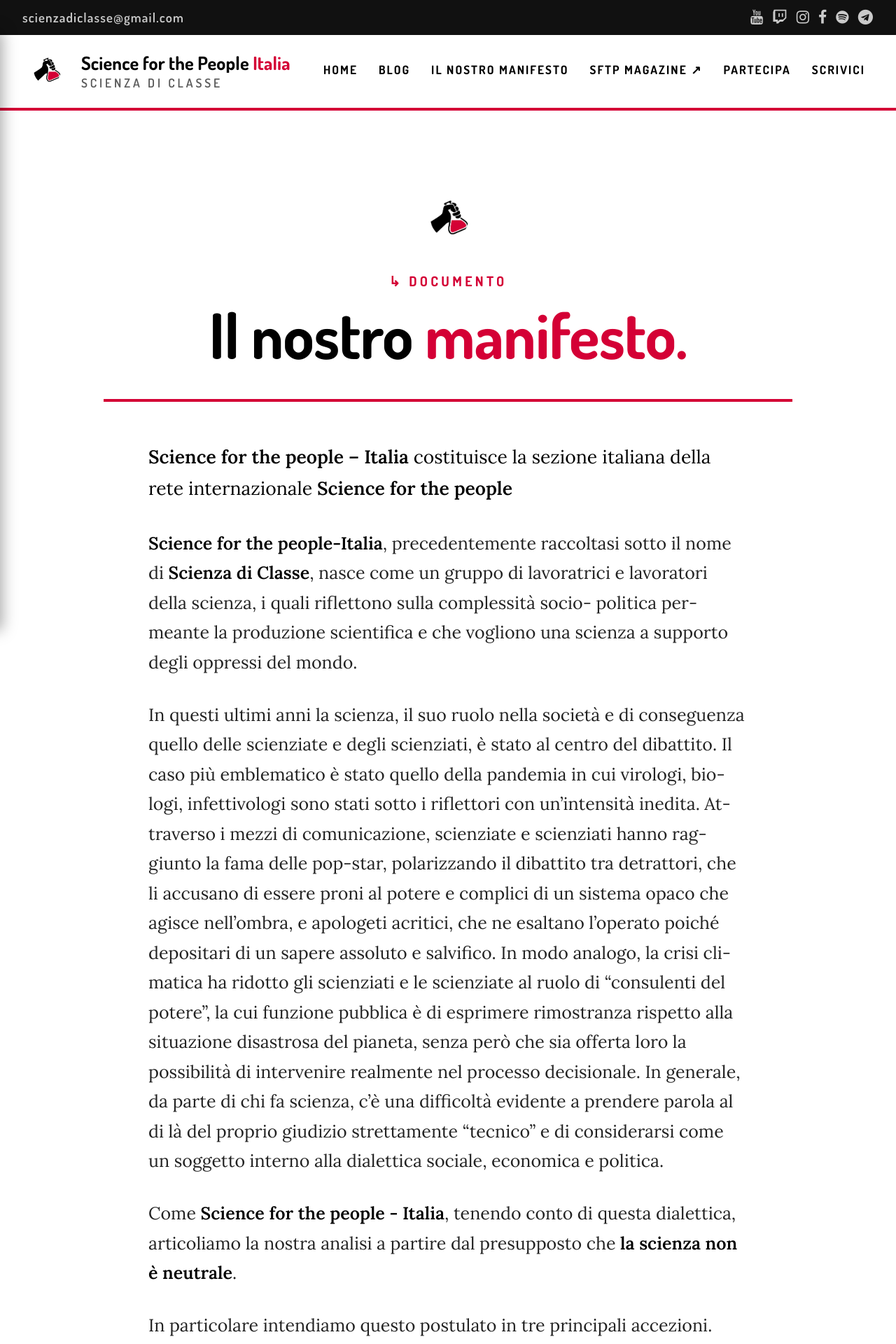
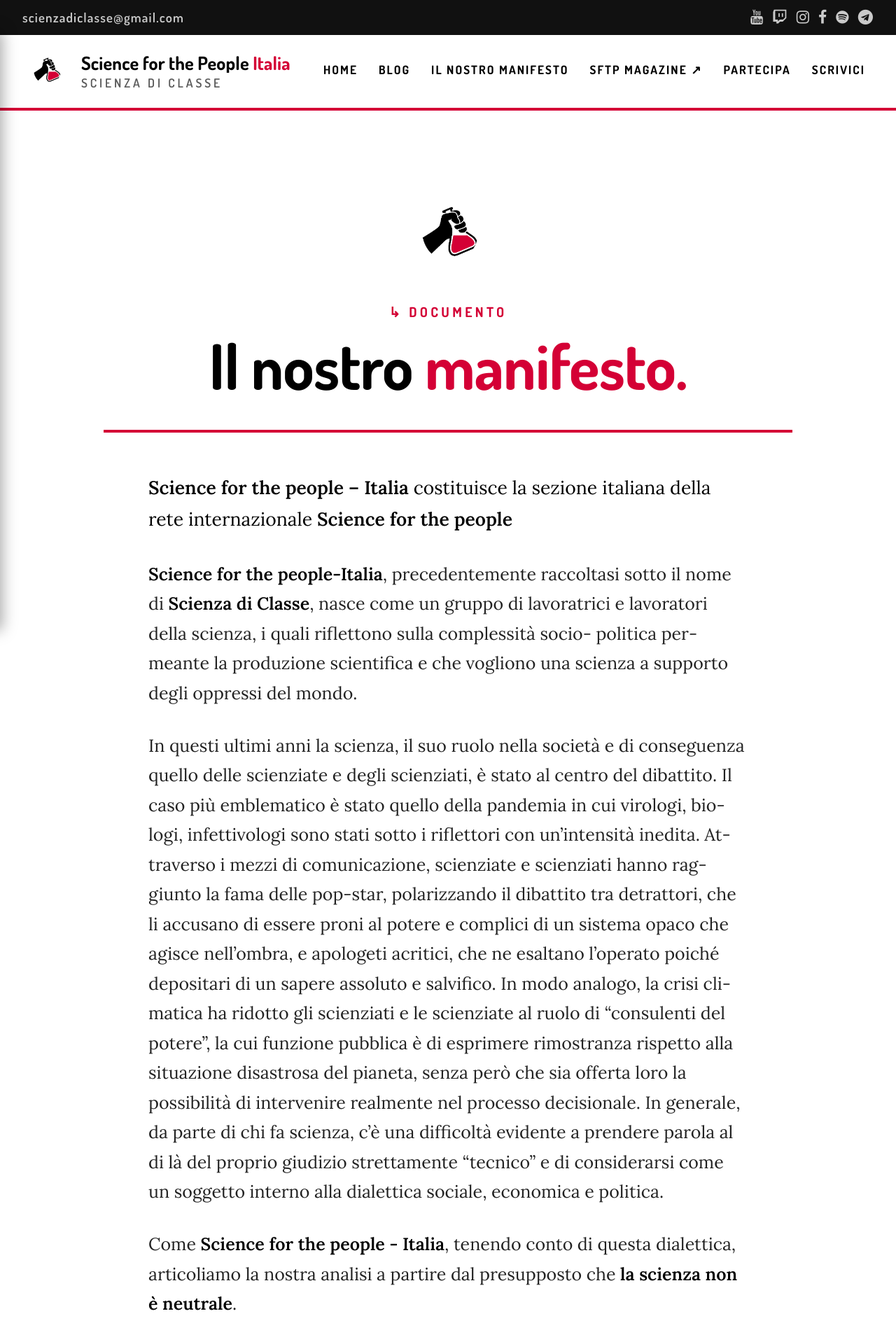
Before and after one commit to scienzadiclasse/sftp-italy.github.io, a Jekyll site: the page built from manifesto.markdown, in a window 1280 px wide. Shown: the top 1920 px of the page at 70% size. Built offline with Jekyll 4.4.1, drawn with Linux system fonts in a browser that asks for light colours.

Commit message:
Fix: logo manifesto più grande, zoom mobile, date in italiano
https://claude.ai/code/session_014bPnHiG9tc8WfdJkHtapt6

```diff
--- /dev/null
+++ b/_includes/date_it.html
@@ -0,0 +1 @@
+{% assign _mesi = "gennaio,febbraio,marzo,aprile,maggio,giugno,luglio,agosto,settembre,ottobre,novembre,dicembre" | split: "," %}{% assign _mi = include.date | date: "%-m" | minus: 1 %}{{ include.date | date: "%-d" }} {{ _mesi[_mi] }} {{ include.date | date: "%Y" }}
--- a/_layouts/default.html
+++ b/_layouts/default.html
@@ -3,7 +3,7 @@
 
 <head>
   <meta charset="UTF-8">
-  <meta name="viewport" content="width=device-width, initial-scale=1">
+  <meta name="viewport" content="width=device-width, initial-scale=1, minimum-scale=1, maximum-scale=5, user-scalable=yes">
   <title>{{ page.title | default: site.title }}</title>
   <meta name="description" content="{{ page.description | default: site.description }}">
 
--- a/_layouts/manifesto.html
+++ b/_layouts/manifesto.html
@@ -21,7 +21,7 @@ layout: default
     margin: 0 auto;
   }
   .mn-logo {
-    width: 96px; height: 96px;
+    width: 140px; height: 140px;
     margin: 0 auto 22px;
     display: flex;
     align-items: center;
@@ -165,7 +165,7 @@ layout: default
 
   @media (max-width: 768px) {
     .mn-hero { padding: 48px 18px 36px; }
-    .mn-logo { width: 76px; height: 76px; margin-bottom: 16px; }
+    .mn-logo { width: 110px; height: 110px; margin-bottom: 16px; }
     .mn-body { padding: 40px 18px 40px; font-size: 1.02rem; }
     .mn-cta { padding: 36px 18px; }
     .mn-cta-inner { grid-template-columns: 1fr; }
--- a/_layouts/post.html
+++ b/_layouts/post.html
@@ -213,7 +213,7 @@ layout: default
       {% endif %}
       <span>
         <i class="fa fa-calendar-o" aria-hidden="true"></i>
-        <time itemprop="datePublished" datetime="{{ page.date | date_to_xmlschema }}">{{ page.date | date: '%-d %B %Y' }}</time>
+        <time itemprop="datePublished" datetime="{{ page.date | date_to_xmlschema }}">{% include date_it.html date=page.date %}</time>
       </span>
       {% assign words = content | number_of_words %}
       {% if words > 180 %}
--- a/blog/index.html
+++ b/blog/index.html
@@ -194,7 +194,7 @@ description: "Articoli su scienza, politica e società. Analisi critiche e divul
               <span>
                 {% if post.author %}<i class="fa fa-user-o" aria-hidden="true"></i>{{ post.author }} ·{% endif %}
                 <i class="fa fa-calendar-o" aria-hidden="true"></i>
-                <time datetime="{{ post.date | date_to_xmlschema }}">{{ post.date | date: '%-d %B %Y' }}</time>
+                <time datetime="{{ post.date | date_to_xmlschema }}">{% include date_it.html date=post.date %}</time>
               </span>
               <span class="mag-blog-card-readmore">Leggi <i class="fa fa-long-arrow-right" aria-hidden="true"></i></span>
             </div>
@@ -218,7 +218,7 @@ description: "Articoli su scienza, politica e società. Analisi critiche e divul
           <div class="mag-blog-card-meta">
             <span>
               <i class="fa fa-calendar-o" aria-hidden="true"></i>
-              <time datetime="{{ post.date | date_to_xmlschema }}">{{ post.date | date: '%-d %b %Y' }}</time>
+              <time datetime="{{ post.date | date_to_xmlschema }}">{% include date_it.html date=post.date %}</time>
             </span>
             <span class="mag-blog-card-readmore">Leggi →</span>
           </div>
--- a/index.html
+++ b/index.html
@@ -227,7 +227,7 @@ description: "Science for the People Italia: scienza al servizio delle oppresse
           {% if feat.categories.size > 0 %}
             <span class="mag-featured-cat">▶ {{ feat.categories[0] }}</span>
           {% endif %}
-          <span class="mag-featured-date">· {{ feat.date | date: '%-d %B %Y' }}</span>
+          <span class="mag-featured-date">· {% include date_it.html date=feat.date %}</span>
         </div>
         <h2 class="mag-featured-title">
           <a href="{{ feat.url | relative_url }}">{{ feat.title }}</a>
@@ -252,7 +252,7 @@ description: "Science for the People Italia: scienza al servizio delle oppresse
                 <div class="mag-bloglist-cat">▶ {{ post.categories[0] }}</div>
               {% endif %}
               <a href="{{ post.url | relative_url }}" class="mag-bloglist-title-link">{{ post.title }}</a>
-              <div class="mag-bloglist-date">{{ post.date | date: '%-d %B %Y' }}</div>
+              <div class="mag-bloglist-date">{% include date_it.html date=post.date %}</div>
             </div>
           </article>
         {% endfor %}
```
